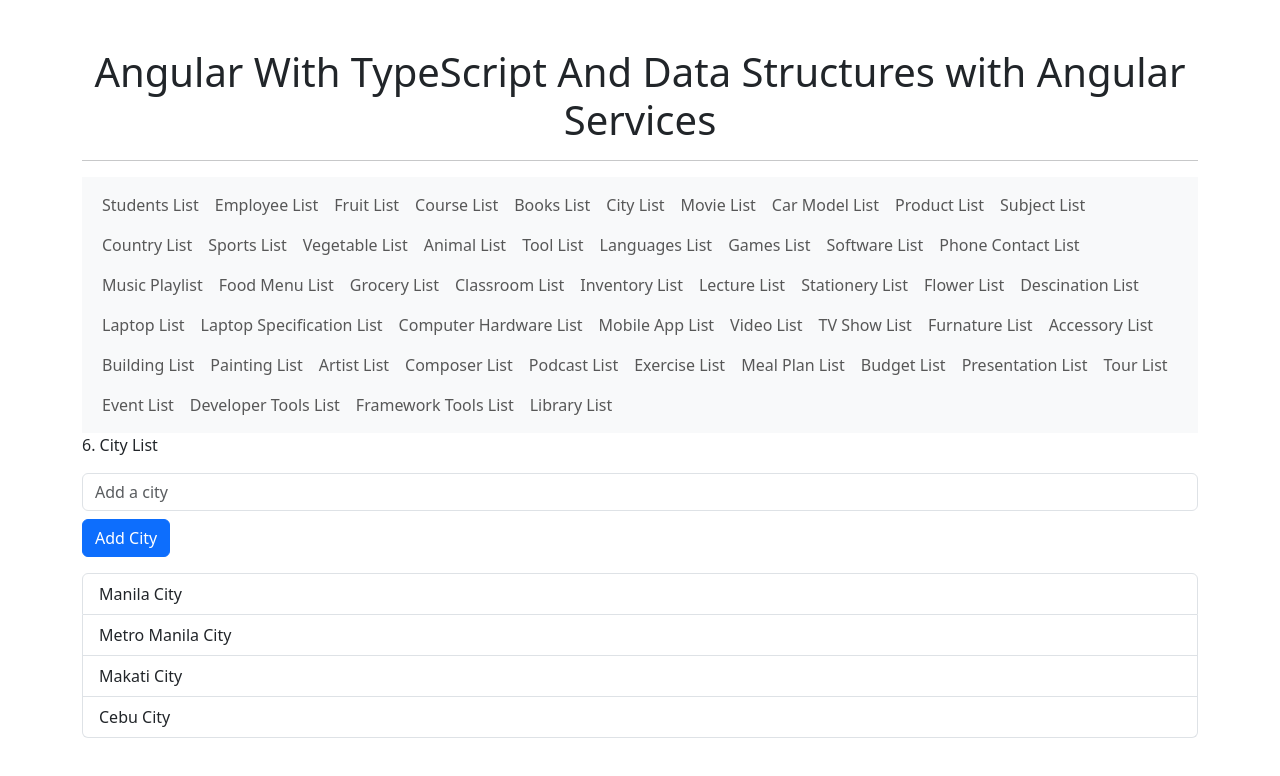
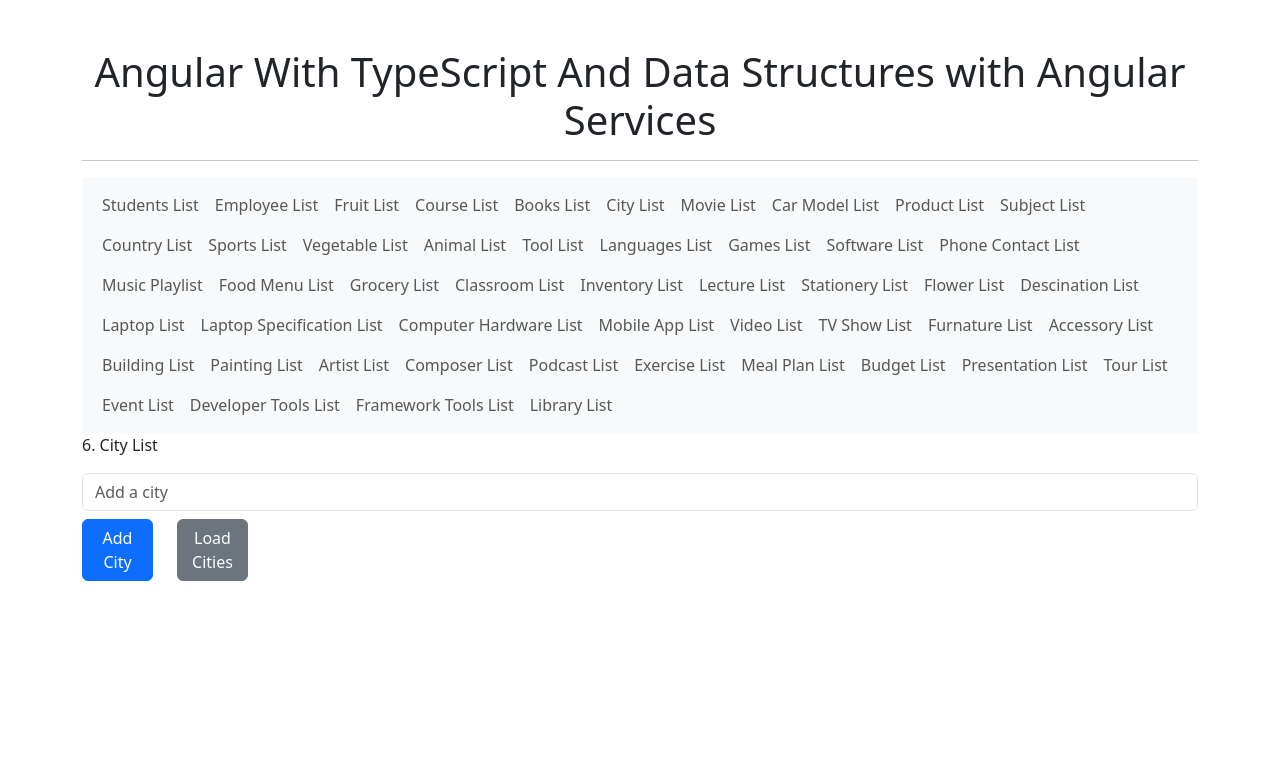
Before and after one commit to muningg/Angular_With_TypeScript_And_Data_Structures, an Angular app: page /city-list in a window 1280 px wide. Shown: the top 776 px of the page. Built offline with nearby package versions, Linux system fonts and the light colour scheme.

Commit message:
feat(city-list-service): add service to load city list

```diff
--- a/src/app/components/city-list/city-list.component.html
+++ b/src/app/components/city-list/city-list.component.html
@@ -1,8 +1,14 @@
 <p>6. City List</p>
 <input type="text" class="form-control" [(ngModel)]="newCity" placeholder="Add a city" />
 
-<button class="btn btn-primary mt-2" (click)="addCity()">Add City</button>
-
+<div class="row">
+  <div class="col-sm-1">
+    <button class="btn btn-primary mt-2" (click)="addCity()">Add City</button>
+  </div>
+  <div class="col-sm-1">
+    <button class="btn btn-secondary mt-2" (click)="provideCityList()">Load Cities</button>
+  </div>
+</div>
 <ul class="mt-3 list-group">
   <li class="list-group-item" *ngFor="let city of city">
     {{city}}
--- a/src/app/components/city-list/city-list.component.ts
+++ b/src/app/components/city-list/city-list.component.ts
@@ -1,4 +1,5 @@
 import { Component } from '@angular/core';
+import { CityListService } from './city-list.service';
 
 @Component({
   selector: 'app-city-list',
@@ -6,13 +7,18 @@ import { Component } from '@angular/core';
   styleUrl: './city-list.component.css'
 })
 export class CityListComponent {
-  city: string[] = ['Manila City',"Metro Manila City","Makati City","Cebu City"];
+  city: string[] = [];
   newCity: string = '';
+
+  constructor(private cityListService: CityListService) { }
 
   addCity() {
     if (this.newCity.trim()) {
-      this.city.push(this.newCity);
+      this.cityListService.addCity(this.newCity);
       this.newCity = '';
     }
   }
+  provideCityList() {
+    this.city = this.cityListService.loadCity();
+  }
 }
--- /dev/null
+++ b/src/app/components/city-list/city-list.service.ts
@@ -0,0 +1,22 @@
+import { Injectable } from '@angular/core';
+
+@Injectable({
+  providedIn: 'root'
+})
+export class CityListService {
+
+  private city: string[] = [
+    'Manila City',
+    'Metro Manila City',
+    'Makati City',
+    'Cebu City'
+  ];
+
+  loadCity() {
+    return this.city;
+  }
+
+  addCity(city: string) {
+    this.city.push(city);
+  }
+}
```
Also changed, not shown: 1 other file (tests, documents, lock files or other folders).
